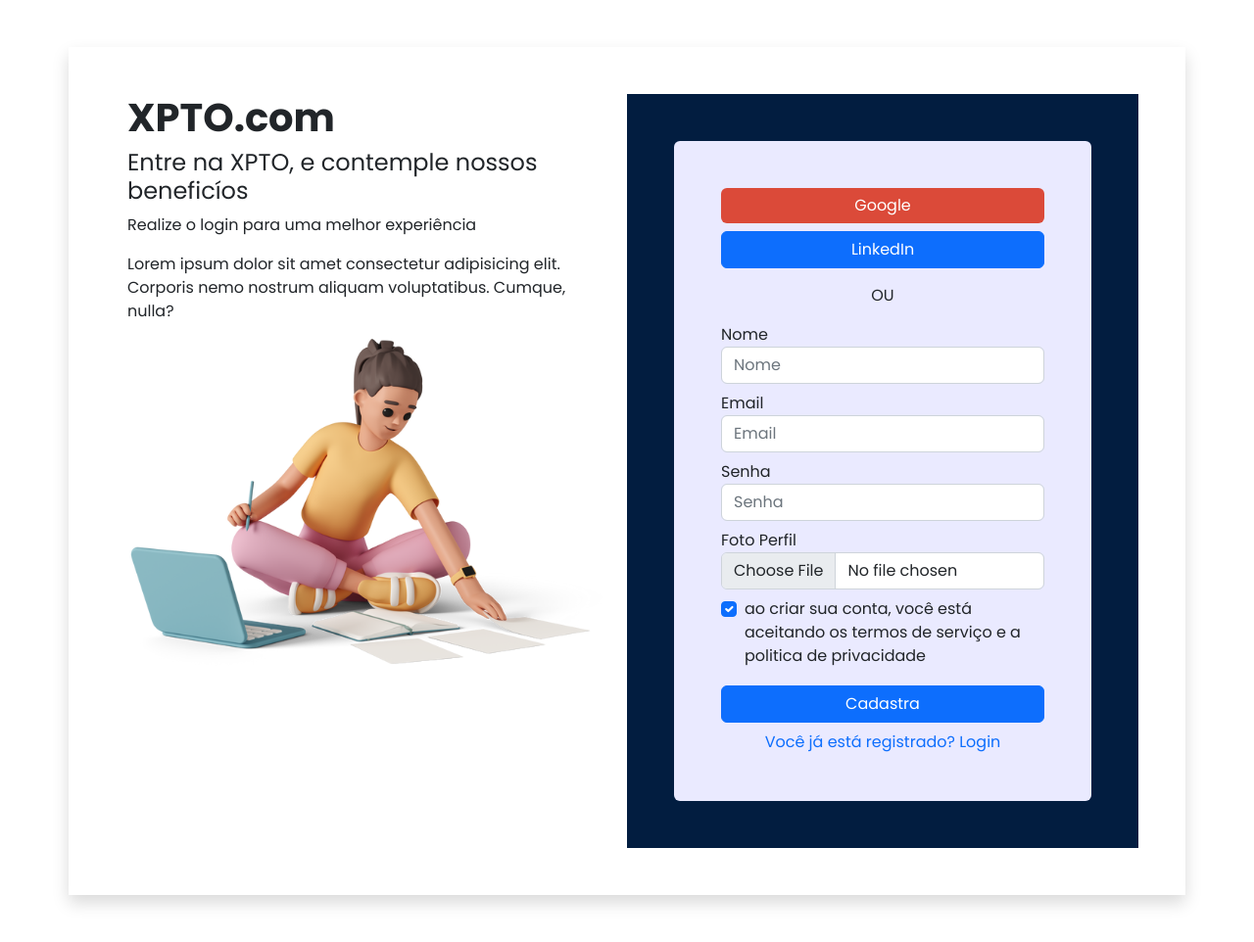
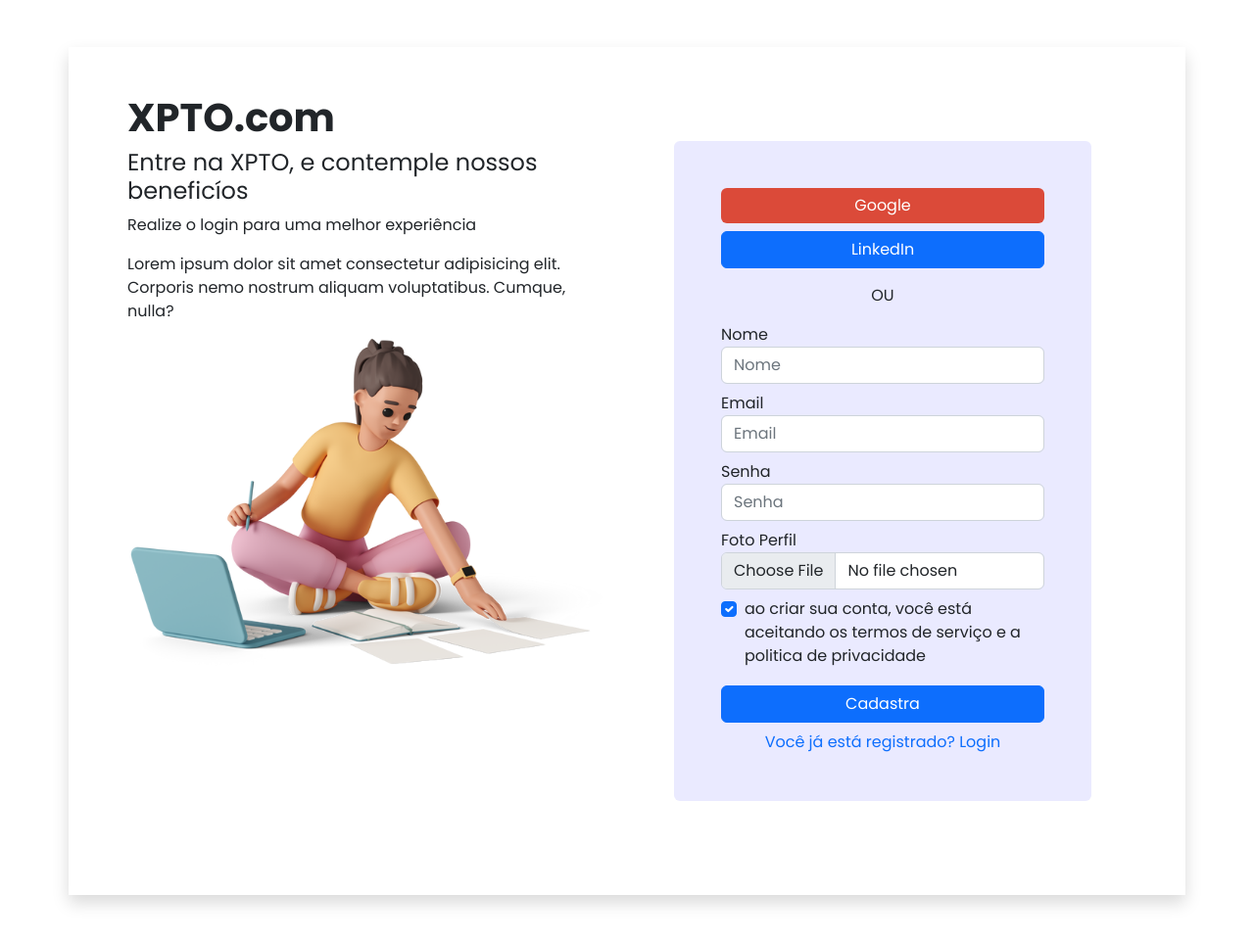
Before and after one commit to Adriel21/projeto_back_end, a PHP site: page /cadastro.php in a window 1280 px wide. Shown: the whole page at 98% size. Run offline with PHP 8.4, Linux system fonts and the light colour scheme; some libraries are stand-ins or nearby versions.

Commit message:
atualizar

```diff
--- a/cadastro.php
+++ b/cadastro.php
@@ -45,7 +45,7 @@ if(isset($_POST['inserir'])) {
 					<img class="d-flex w-100 m-auto" src="img/img-projetando.png">
 			</div>
 
-			<div class="col-md-6 p-sm-5 p-4 azulmarinho">
+			<div class="col-md-6 p-sm-5 p-4">
 				<form class="form-horizontal bg-form p-sm-5 p-3 rounded" role="form" action="#">
 					<div class="d-grid gap-2 text-center">
                         <button class="btn btn-primary google-button" type="button">Google</button>
--- a/css/estilo.css
+++ b/css/estilo.css
@@ -40,10 +40,6 @@ article, .btn-saibamais {
     background: #021d40;
     color: #ffffff
 }
-
-    .azulmarinho{
-        background: #021d40;
-    }
 
     .bg-form{
         background: #EAEAFF;
```
